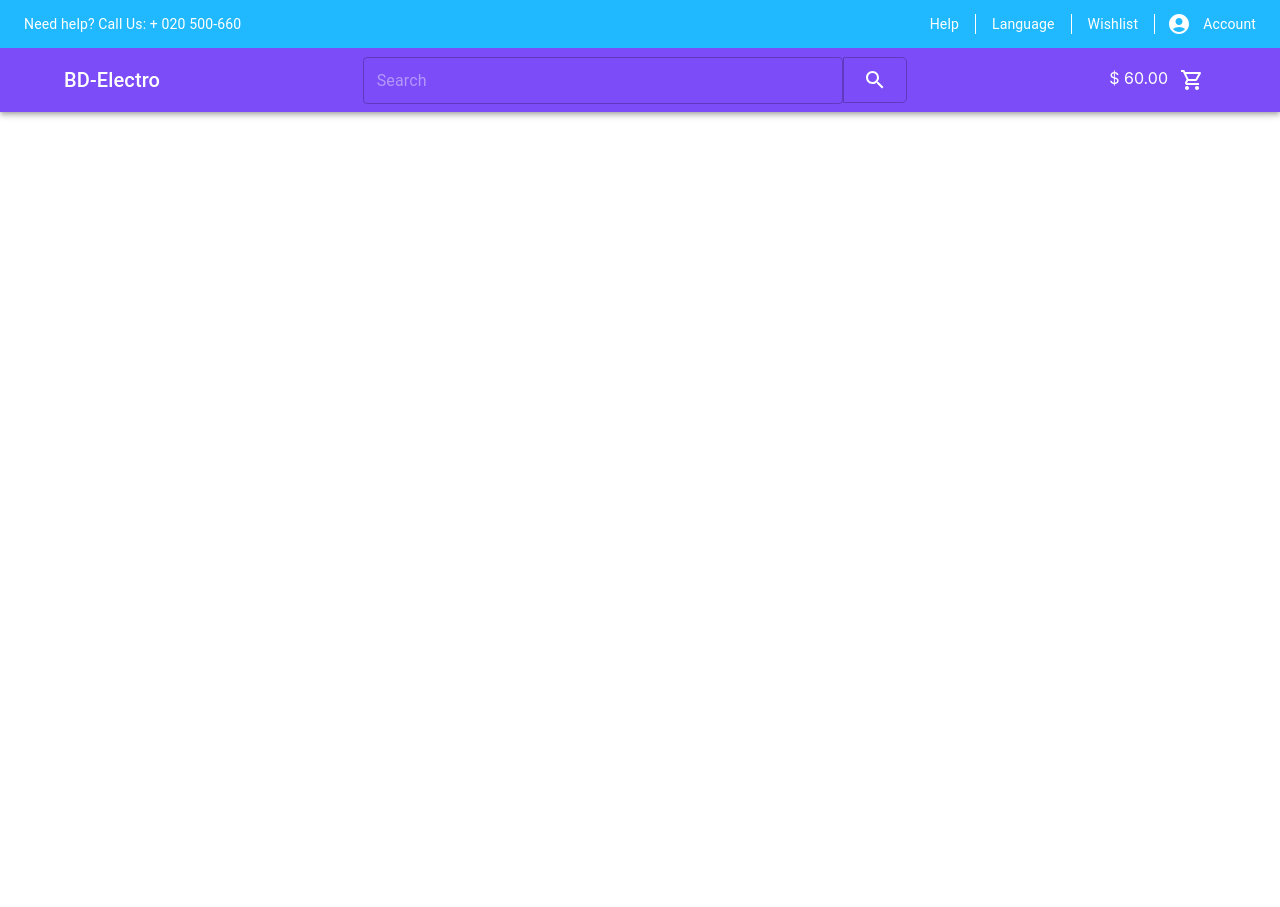
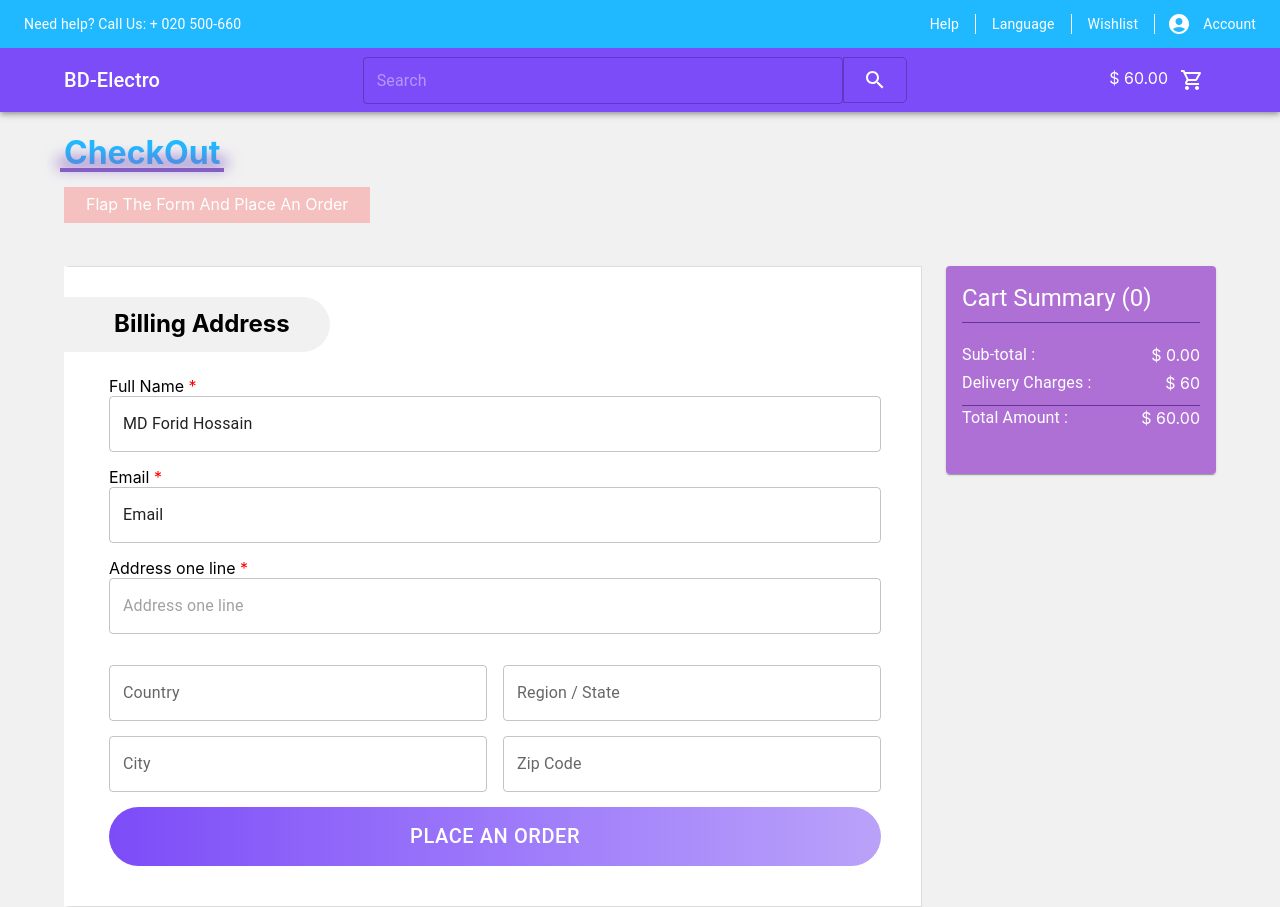
Before and after one commit to foridislam332/bd-electro, a React (Create React App) app: page /checkout in a window 1280 px wide. Before the commit the page ends 800 px from the top, so only its background shows below. Built offline with nearby package versions, Linux system fonts and the light colour scheme.

Commit message:
smart watchs section added

```diff
--- a/package.json
+++ b/package.json
@@ -14,6 +14,7 @@
     "node-sass": "^7.0.1",
     "react": "^17.0.2",
     "react-dom": "^17.0.2",
+    "react-hook-form": "^7.23.0",
     "react-material-ui-carousel": "^3.1.1",
     "react-redux": "^7.2.6",
     "react-router-dom": "^6.2.1",
--- a/src/App.js
+++ b/src/App.js
@@ -1,6 +1,7 @@
 import { BrowserRouter as Router, Route, Routes } from 'react-router-dom';
 import './App.scss';
 import Carts from './Pages/Carts/Carts';
+import CheckOut from './Pages/CheckOut/CheckOut';
 import Home from './Pages/Home/Home/Home';
 import Navigation from './Pages/Shared/Navigation/Navigation';
 
@@ -14,6 +15,7 @@ function App() {
                     <Route path="/home" element={<Home />} />
                     <Route path="/home/:productId" element={<Home />} />
                     <Route path="/carts" element={<Carts />} />
+                    <Route path="/checkout" element={<CheckOut />} />
                 </Routes>
             </Router>
         </div>
--- /dev/null
+++ b/src/Pages/CheckOut/CheckOut.js
@@ -0,0 +1,172 @@
+import React from 'react';
+import { Button, Card, CardContent, Container, Grid, TextField, Typography } from '@mui/material';
+import { Box } from '@mui/system';
+import './CheckOut.scss';
+import { useSelector } from 'react-redux';
+import { useForm } from 'react-hook-form';
+
+const CheckOut = () => {
+    const carts = useSelector(state => state.product.cart);
+    const [totalPrice, setTotalPrice] = React.useState(0);
+    const [totalItems, setTotalItems] = React.useState(0);
+    const [deliveryCharge, setDeliveryCharge] = React.useState(0);
+    const [grandTotal, setGrandTotal] = React.useState(0);
+
+    React.useEffect(() => {
+        let items = 0;
+        let price = 0;
+        let delivery = 60;
+
+        carts.forEach((item) => {
+            items += item.quan;
+            price += item.quan * item.price + delivery;
+        });
+
+        if (price >= 500) {
+            delivery = 50;
+        }
+
+        if (price >= 1000) {
+            delivery = 20;
+        }
+
+        setTotalItems(items);
+        setTotalPrice(price);
+        setDeliveryCharge(delivery)
+        setGrandTotal(price + delivery)
+
+    }, [carts, totalPrice, totalItems, setTotalPrice, setTotalItems]);
+
+    const { register, handleSubmit, reset, formState: { errors } } = useForm();
+
+    const newData = { grandTotal };
+    // handle submit
+    const onSubmit = data => {
+        const finalData = { ...data, ...newData }
+        console.log(finalData)
+        // axios.post('https://safe-coast-68587.herokuapp.com/orders', data)
+        //     .then(res => {
+        //         if (res.data.insertedId) {
+        //             alert("Successful!!");
+        //             reset();
+        //         }
+        //     })
+    };
+
+    return (
+        <Container>
+            <Box className="section_title">
+                <h1>CheckOut</h1>
+                <br />
+                <p>Flap the form and Place an Order</p>
+            </Box>
+            <Grid container spacing={3}>
+                <Grid item md={9}>
+                    <Box className="checkout_form">
+                        <Box className="checkout_form_title">
+                            <h2>Billing Address</h2>
+                        </Box>
+                        <form onSubmit={handleSubmit(onSubmit)} className='m-auto'>
+                            <Box sx={{ mt: 3 }} className="input_group">
+                                <label htmlFor="name">Full Name <span>*</span></label>
+                                <TextField
+                                    className="form_input"
+                                    defaultValue="MD Forid Hossain"
+                                    type="text"
+                                    {...register("name", { required: true })}
+                                />
+                            </Box>
+
+                            <Box className="input_group">
+                                <label htmlFor="email">Email <span>*</span></label>
+                                <TextField
+                                    id="email"
+                                    className="form_input"
+                                    defaultValue="Email"
+                                    type="email"
+                                    {...register("email", { required: true })}
+                                />
+                            </Box>
+
+                            <Box sx={{ pb: 2 }} className="input_group">
+                                <label htmlFor="address">Address one line <span>*</span></label>
+                                <TextField
+                                    id="address"
+                                    className="form_input"
+                                    placeholder="Address one line"
+                                    type="text"
+                                    {...register("Address", { required: true })}
+                                />
+                            </Box>
+
+                            <Box className="min_address">
+                                <TextField
+                                    sx={{ width: '100%', mr: 1 }}
+                                    label="Country"
+                                    className="form_input"
+                                    placeholder="Country"
+                                    type="text"
+                                    {...register("Country", { required: true })}
+                                />
+
+                                <TextField
+                                    sx={{ width: '100%', ml: 1 }}
+                                    label="Region / State"
+                                    className="form_input"
+                                    placeholder="Region / State"
+                                    type="text"
+                                    {...register("region", { required: true })}
+                                />
+                            </Box>
+
+                            <Box className="min_address">
+                                <TextField
+                                    sx={{ width: '100%', mr: 1 }}
+                                    label="City"
+                                    className="form_input"
+                                    placeholder="City"
+                                    type="text"
+                                    {...register("city", { required: true })}
+                                />
+
+                                <TextField
+                                    sx={{ width: '100%', ml: 1 }}
+                                    label="Zip Code"
+                                    className="form_input"
+                                    placeholder="Zip Code"
+                                    type="text"
+                                    {...register("post", { required: true })}
+                                />
+                            </Box>
+
+                            <Button type="submit" className='btn_regular'>
+                                Place an Order
+                            </Button>
+                        </form>
+                    </Box>
+                </Grid>
+                <Grid item md={3}>
+                    <Card className="cart_calculate">
+                        <CardContent className="cart_summary">
+                            <Typography variant="h5">Cart Summary ({carts.length})</Typography>
+                            <Box className="sub_total cart_item">
+                                <Typography variant="body1">Sub-total :</Typography>
+                                <span>$ {totalPrice.toFixed(2)}</span>
+                            </Box>
+                            <Box className="deliver cart_item">
+                                <Typography variant="body1">Delivery Charges :</Typography>
+                                <span>$ {deliveryCharge}</span>
+                            </Box>
+                            <Box className="total cart_item">
+                                <Typography variant="body1">Total Amount :</Typography>
+                                <span>$ {grandTotal.toFixed(2)}</span>
+                            </Box>
+                        </CardContent>
+                    </Card>
+                </Grid>
+            </Grid>
+        </Container>
+    );
+};
+
+export default CheckOut;
--- /dev/null
+++ b/src/Pages/CheckOut/CheckOut.scss
@@ -0,0 +1,65 @@
+.checkout_form{
+    background-color: #fff;
+    border: 1px solid #00000021;
+    padding: 30px 40px 40px;
+    transition: all 0.3s ease-in-out;
+    border-left: 5px solid transparent;
+
+    &:hover{
+        border-left: 5px solid #7c4cf8;
+    }
+
+    .checkout_form_title {
+        text-align: left;
+        background: #f1f1f1;
+        margin-left: -45px;
+        display: inline-block;
+        border-radius: 0 30px 30px 0;
+        transition: all 0.3s ease-in-out;
+
+        h2{
+            padding: 12px 40px 14px 50px;
+            margin: 0;
+        }
+    }
+
+    &:hover .checkout_form_title{
+        margin-left: -44px;
+    }
+
+
+    label{
+        display: block;
+        text-align: left;
+
+        span{
+            color: red;
+        }
+    }
+
+
+
+    .btn_regular {
+        width: 100%;
+        padding: 12px;
+        font-size: 20px;
+        text-transform: uppercase;
+    }
+
+    .input_group{
+        width: 100%;
+        margin-bottom: 15px;
+
+        .form_input{
+            width: 100% !important;
+        }
+    }
+
+    .min_address{
+        display: flex;
+        align-items: center;
+        justify-content: center;
+        width: 100%;
+        margin-bottom: 15px;
+    }
+}
--- a/src/Pages/Home/Home/Home.js
+++ b/src/Pages/Home/Home/Home.js
@@ -1,6 +1,7 @@
 import React from 'react';
 import Banner from '../Banner/Banner';
 import NewProducts from '../NewProducts/NewProducts';
+import SmartWatch from '../SmartWatch/SmartWatch';
 import TopCategories from '../TopCategories/TopCategories';
 
 const Home = () => {
@@ -9,6 +10,7 @@ const Home = () => {
             <Banner></Banner>
             <TopCategories></TopCategories>
             <NewProducts></NewProducts>
+            <SmartWatch></SmartWatch>
             <h1>home Comming</h1>
         </>
     );
--- a/src/Pages/Shared/Navigation/Navigation.js
+++ b/src/Pages/Shared/Navigation/Navigation.js
@@ -195,7 +195,7 @@ const Navigation = () => {
                                         <Link className={navLink} to="/">My Orders</Link>
                                     </Typography>
                                     <Typography color="inherit">
-                                        <Link className={navLink} to="/">View Cart</Link>
+                                        <Link className={navLink} to="/carts">View Cart</Link>
                                     </Typography>
                                 </React.Fragment>
                             }>
```
Also changed, not shown: src/Pages/Home/SmartWatch/SmartWatch.js (renamed from src/Pages/Home/NewProducts/NewProducts.js, +10 -17 lines), 1 other file (tests, documents, lock files or other folders).
